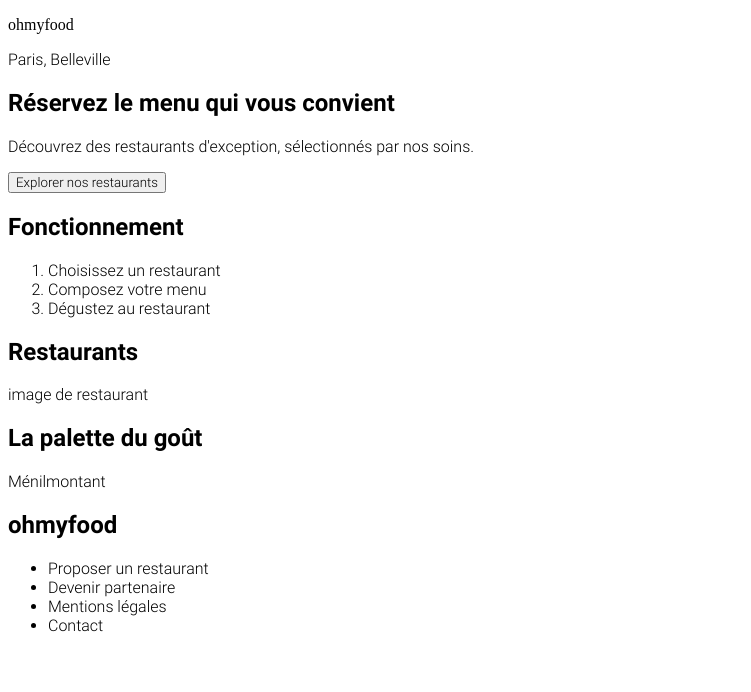
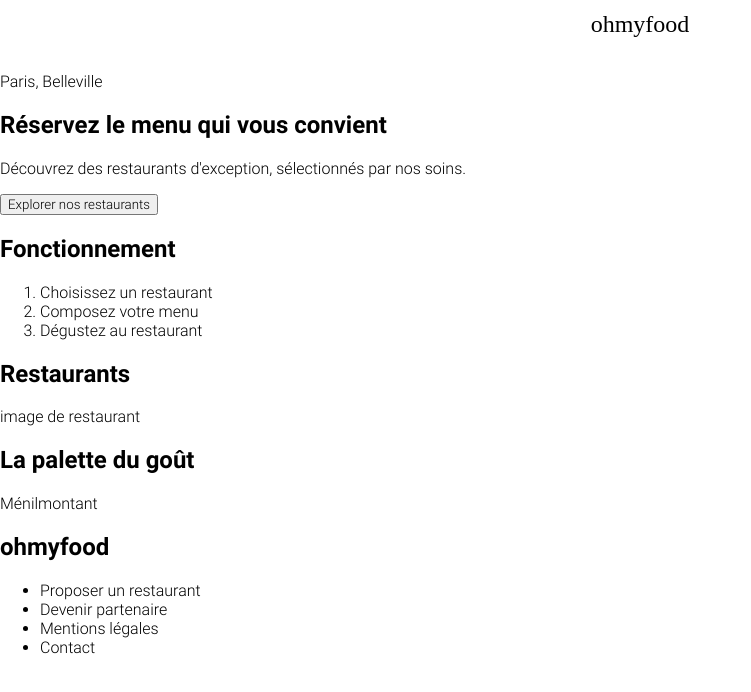
Before and after one commit to JeremyLB2357/JeremyLeBosser_3_02032021, a website: page index.html in a window 1280 px wide. Shown: the whole page, without its empty margins (0-751 px from the left). Drawn offline with Linux system fonts and the light colour scheme; a web font is replaced by a local one.

Commit message:
build [header]: mise en forme

```diff
--- /dev/null
+++ b/sass/base/_body.scss
@@ -0,0 +1,3 @@
+body {
+    margin: 0;
+}
--- a/sass/base/_typographie.scss
+++ b/sass/base/_typographie.scss
@@ -19,3 +19,6 @@
 h1, h2, h3 {
     font-family: Roboto-bold;
 }
+html {
+    font-size: 100%;
+}
--- a/sass/layout/_header.scss
+++ b/sass/layout/_header.scss
@@ -0,0 +1,8 @@
+header {
+    .logo {
+        text-align: center;
+        font-size: 1.5rem;
+        line-height: 3rem;
+        margin-top: 0;
+    }
+}
--- a/sass/main.scss
+++ b/sass/main.scss
@@ -3,6 +3,7 @@
 /*fonctions*/
 /*mixins*/
 /*placeholders*/
+@import "./base/body";
 @import "./base/typographie";
 /*composants*/
 @import "./layout/header";
```
Also changed, not shown: public/css/style.css, 1 other file.
